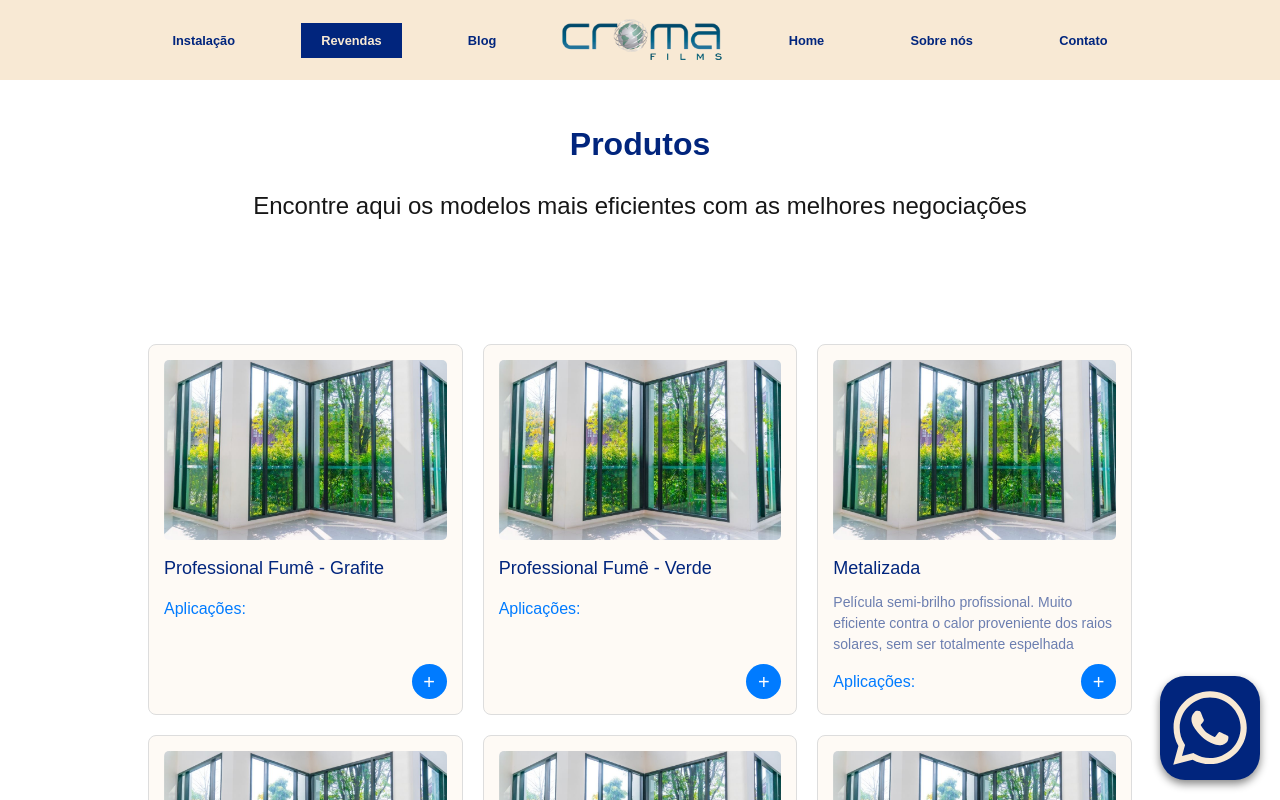
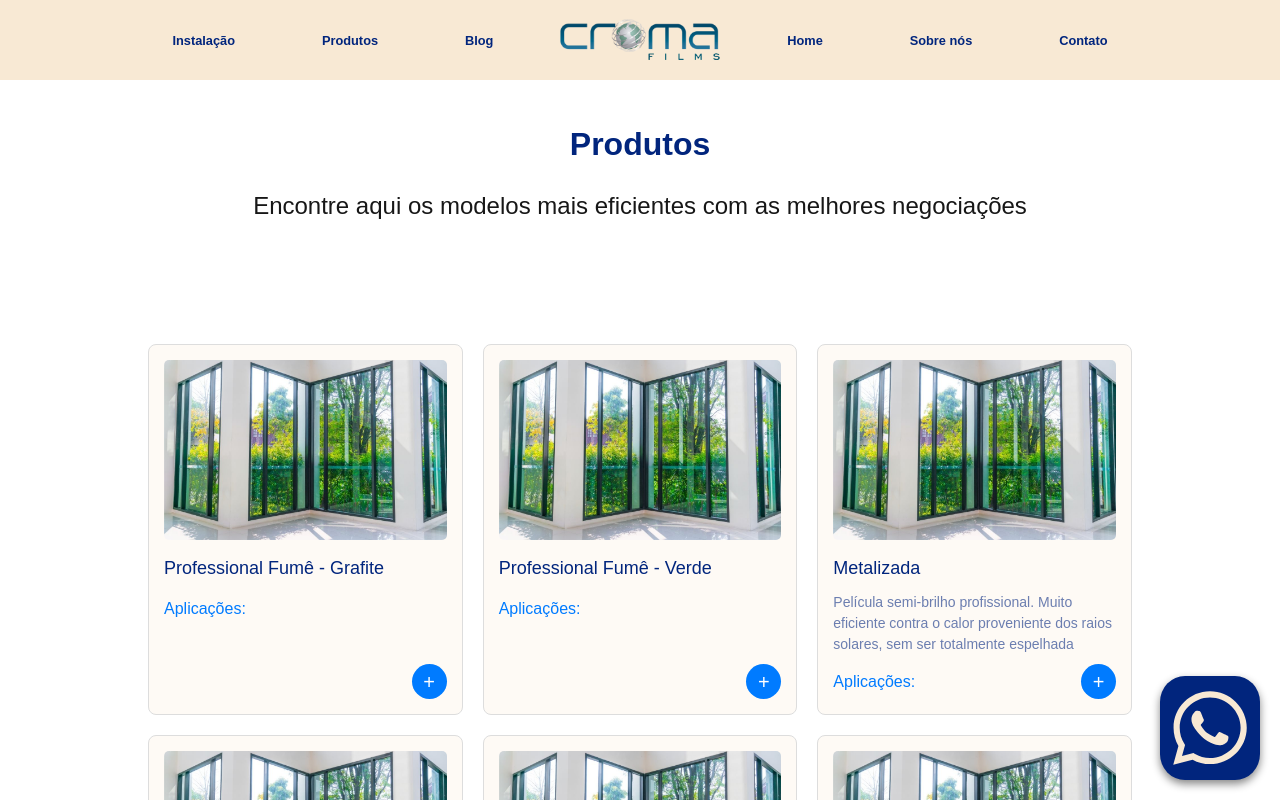
Before and after one commit to pdroax/upcroma, a Next.js app: page /sales in a window 1280 px wide. Shown: the top 800 px of the page. Built offline with nearby package versions, Linux system fonts and the light colour scheme.

Commit message:
navbar fix 2

```diff
--- a/src/components/layout/Navbar.tsx
+++ b/src/components/layout/Navbar.tsx
@@ -32,7 +32,7 @@ function Navbar() {
                 toTop();
                 closeMenu();
               }}
-              className={pathname == "/install" ? "active" : ""}
+              className={pathname == "/install/" ? "active" : ""}
             >
               Instalação
             </Link>
@@ -44,9 +44,9 @@ function Navbar() {
                 toTop();
                 closeMenu();
               }}
-              className={pathname == "/sales" ? "active" : ""}
+              className={pathname == "/sales/" ? "active" : ""}
             >
-              Revendas
+              Produtos
             </Link>
           </li>
           <li className="item">
@@ -56,7 +56,7 @@ function Navbar() {
                 toTop();
                 closeMenu();
               }}
-              className={pathname == "/blog" ? "active" : ""}
+              className={pathname == "/blog/" ? "active" : ""}
             >
               Blog
             </Link>
```
